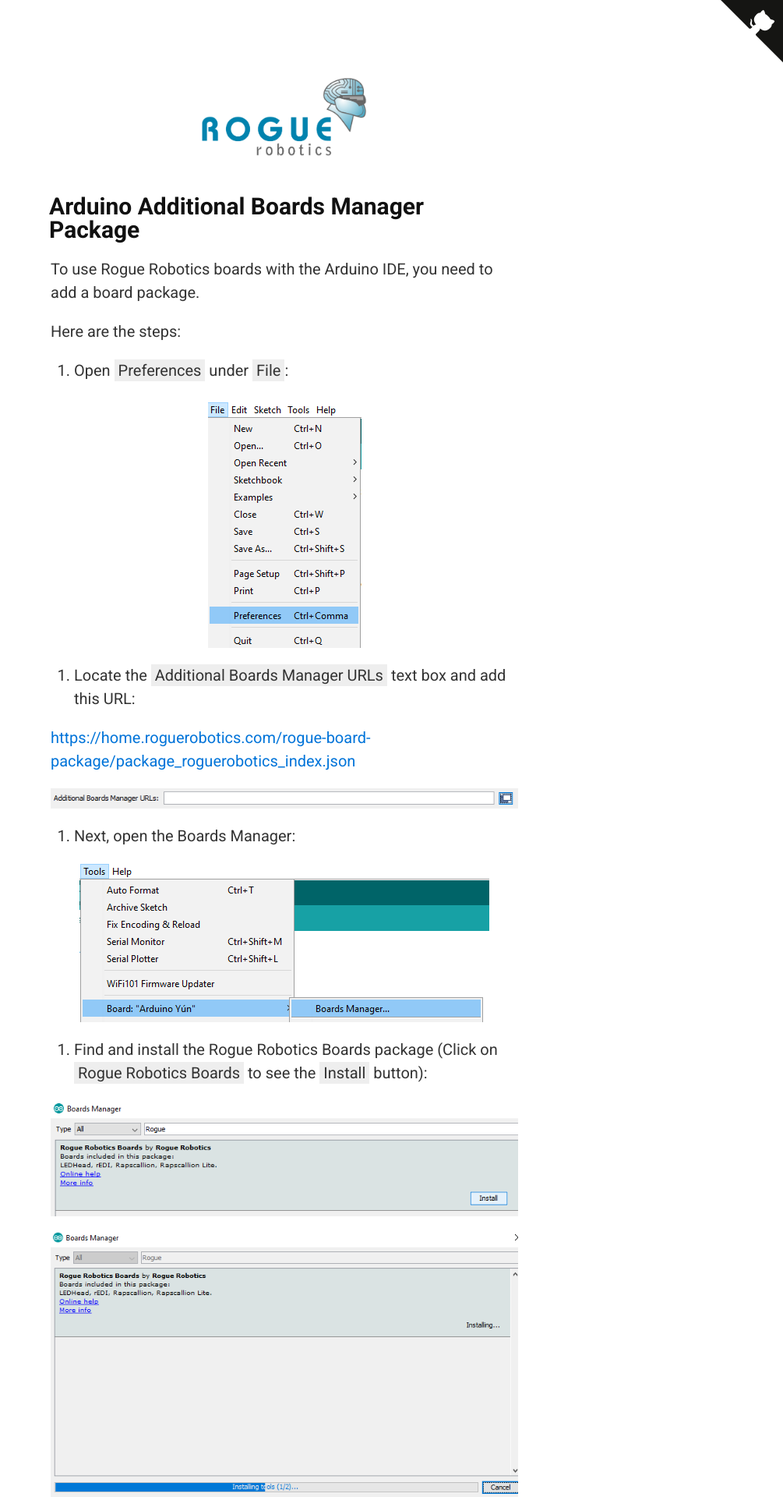
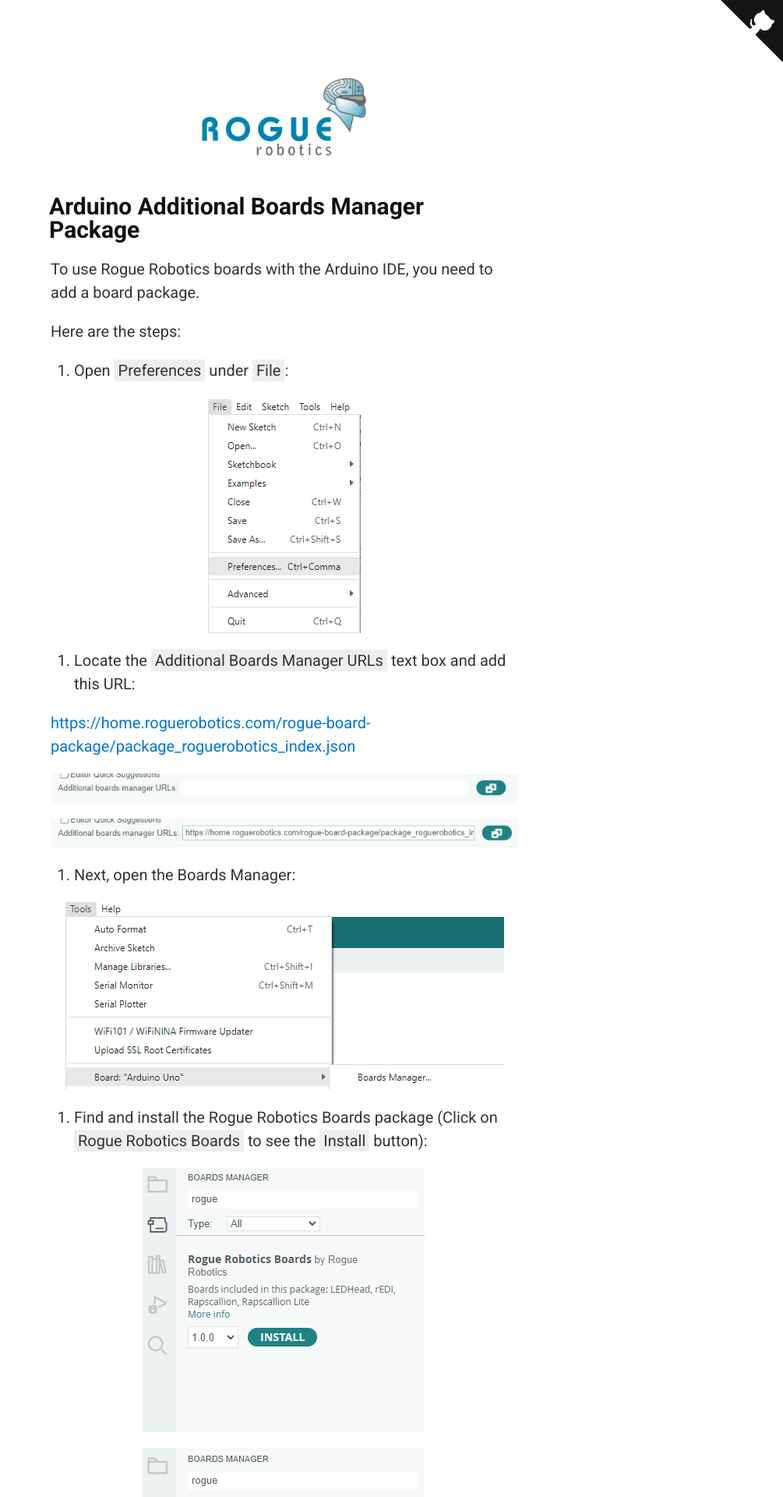
Before and after one commit to RogueRobotics/rogue-board-package, a Jekyll site: the page built from docs/index.md, in a window 1280 px wide. Shown: the top 1920 px of the page at 78% size, without its empty margins (275-1280 px from the left). Built offline with Jekyll 4.4.1, drawn with Linux system fonts in a browser that asks for light colours.

Commit message:
Updated documentation and images

```diff
--- a/docs/index.md
+++ b/docs/index.md
@@ -21,6 +21,8 @@ Here are the steps:
 
 ![Additional Boards Manager URLs](images/AdditionalBoardsManagerURLs.png)
 
+![Additional Boards Manager URLs](images/AdditionalBoardsManagerURLs-filled.png)
+
 3. Next, open the Boards Manager:
 
 ![Tools -> Board -> Additional Boards Manager](images/ToolsBoardBoardsManager.png)
@@ -29,8 +31,6 @@ Here are the steps:
 4. Find and install the Rogue Robotics Boards package (Click on `Rogue Robotics Boards` to see the `Install` button):
 
 ![Boards Manager Rogue Install](images/BoardsManagerRogueInstall.png)
-
-![Boards Manager Installing](images/BoardsManagerInstalling.png)
 
 ![Boards Manager Installed](images/BoardsManagerInstalled.png)
 
```
Also changed, not shown: README.md, docs/images/AdditionalBoardsManagerURLs-filled.png (added), docs/images/AdditionalBoardsManagerURLs.png, docs/images/BoardsManagerInstalled.png, docs/images/BoardsManagerRogueInstall.png, docs/images/FilePreferences.png, docs/images/ToolsBoardBoardsManager.png, docs/images/ToolsBoardRogueRobotics.png.
